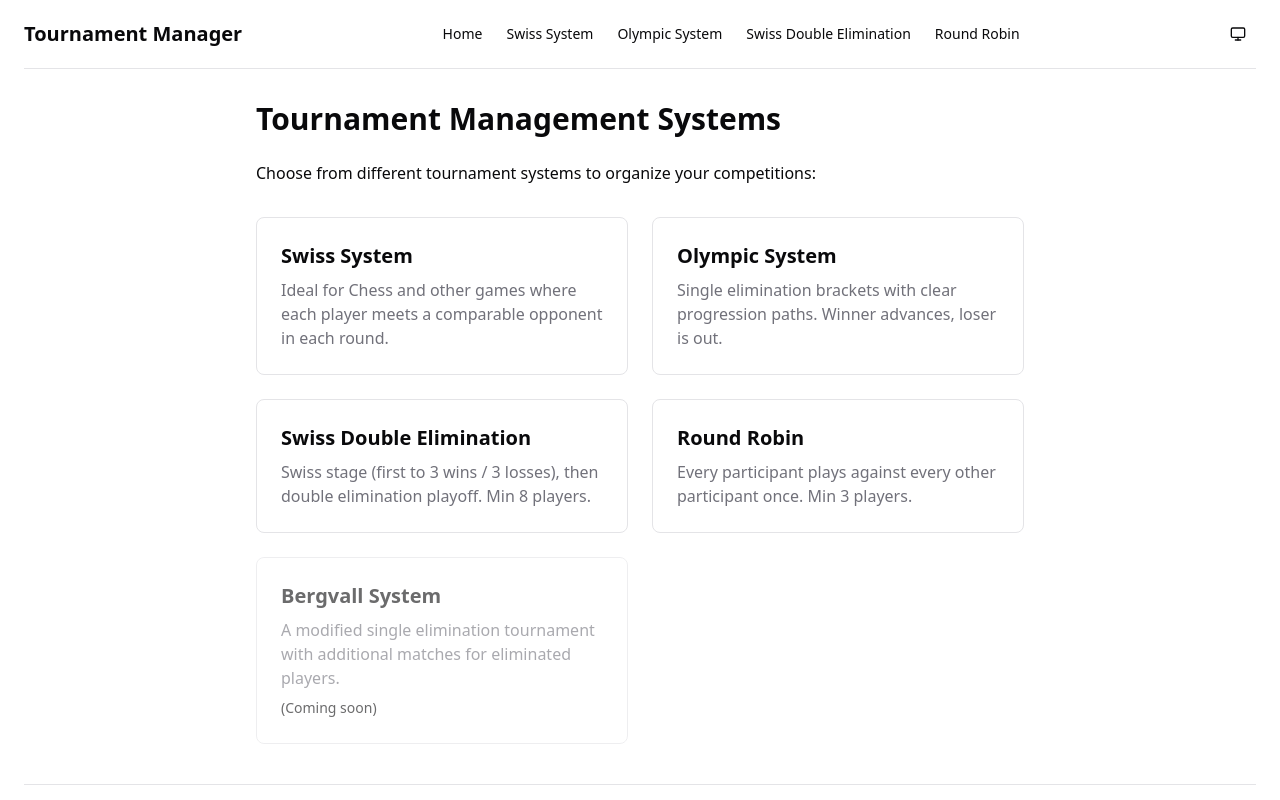
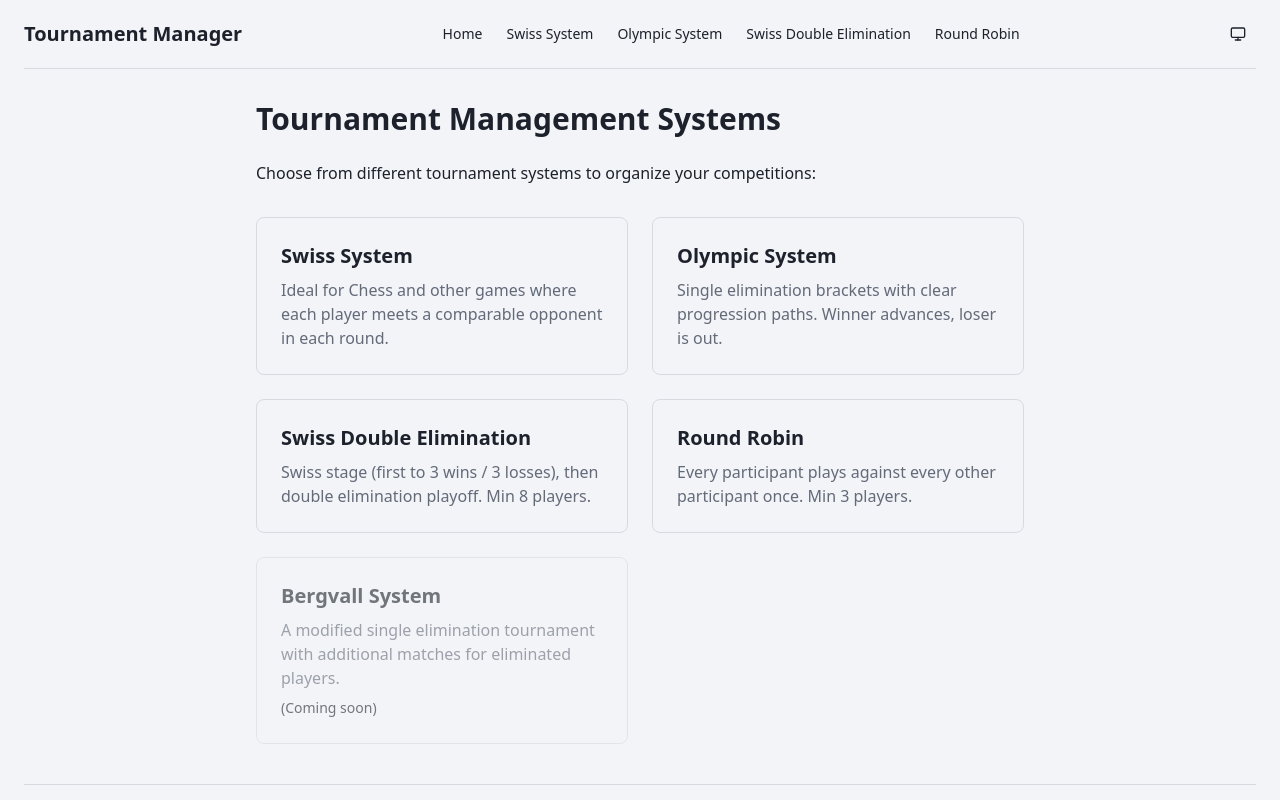
Before and after one commit to tsepakme/aiusha, a React (Vite) app: page / in a window 1280 px wide. Shown: the top 800 px of the page. Built offline with nearby package versions, Linux system fonts and the light colour scheme; no server answers.

Commit message:
Update CSS variables for light and dark themes

```diff
--- a/src/app/index.css
+++ b/src/app/index.css
@@ -3,57 +3,57 @@
 @tailwind utilities;
 @layer base {
   :root {
-    --background: 0 0% 100%;
-    --foreground: 240 10% 3.9%;
-    --card: 0 0% 100%;
-    --card-foreground: 240 10% 3.9%;
-    --popover: 0 0% 100%;
-    --popover-foreground: 240 10% 3.9%;
-    --primary: 240 5.9% 10%;
-    --primary-foreground: 0 0% 98%;
-    --secondary: 240 4.8% 95.9%;
-    --secondary-foreground: 240 5.9% 10%;
-    --muted: 240 4.8% 95.9%;
-    --muted-foreground: 240 3.8% 46.1%;
-    --accent: 240 4.8% 95.9%;
-    --accent-foreground: 240 5.9% 10%;
+    --background: 220 20% 96%;
+    --foreground: 222 22% 14%;
+    --card: 220 18% 99%;
+    --card-foreground: 222 22% 14%;
+    --popover: 220 18% 99%;
+    --popover-foreground: 222 22% 14%;
+    --primary: 222 32% 28%;
+    --primary-foreground: 210 20% 98%;
+    --secondary: 220 16% 91%;
+    --secondary-foreground: 222 22% 18%;
+    --muted: 220 16% 92%;
+    --muted-foreground: 220 10% 43%;
+    --accent: 220 16% 91%;
+    --accent-foreground: 222 22% 18%;
     --destructive: 0 84.2% 60.2%;
-    --destructive-foreground: 0 0% 98%;
-    --border: 240 5.9% 90%;
-    --input: 240 5.9% 90%;
-    --ring: 240 10% 3.9%;
-    --chart-1: 12 76% 61%;
-    --chart-2: 173 58% 39%;
-    --chart-3: 197 37% 24%;
-    --chart-4: 43 74% 66%;
-    --chart-5: 27 87% 67%;
+    --destructive-foreground: 210 20% 98%;
+    --border: 220 13% 86%;
+    --input: 220 13% 86%;
+    --ring: 222 32% 38%;
+    --chart-1: 215 65% 52%;
+    --chart-2: 160 45% 42%;
+    --chart-3: 28 70% 52%;
+    --chart-4: 265 55% 62%;
+    --chart-5: 345 58% 55%;
     --radius: 0.5rem
   }
   .dark {
-    --background: 240 10% 3.9%;
-    --foreground: 0 0% 98%;
-    --card: 240 10% 3.9%;
-    --card-foreground: 0 0% 98%;
-    --popover: 240 10% 3.9%;
-    --popover-foreground: 0 0% 98%;
-    --primary: 0 0% 98%;
-    --primary-foreground: 240 5.9% 10%;
-    --secondary: 240 3.7% 15.9%;
-    --secondary-foreground: 0 0% 98%;
-    --muted: 240 3.7% 15.9%;
-    --muted-foreground: 240 5% 64.9%;
-    --accent: 240 3.7% 15.9%;
-    --accent-foreground: 0 0% 98%;
+    --background: 222 22% 11%;
+    --foreground: 218 20% 91%;
+    --card: 222 20% 14%;
+    --card-foreground: 218 20% 91%;
+    --popover: 222 20% 15%;
+    --popover-foreground: 218 20% 91%;
+    --primary: 215 28% 76%;
+    --primary-foreground: 222 24% 16%;
+    --secondary: 220 16% 20%;
+    --secondary-foreground: 218 20% 91%;
+    --muted: 220 16% 19%;
+    --muted-foreground: 218 12% 66%;
+    --accent: 220 16% 21%;
+    --accent-foreground: 218 20% 93%;
     --destructive: 0 62.8% 30.6%;
-    --destructive-foreground: 0 0% 98%;
-    --border: 240 3.7% 15.9%;
-    --input: 240 3.7% 15.9%;
-    --ring: 240 4.9% 83.9%;
-    --chart-1: 220 70% 50%;
-    --chart-2: 160 60% 45%;
-    --chart-3: 30 80% 55%;
-    --chart-4: 280 65% 60%;
-    --chart-5: 340 75% 55%
+    --destructive-foreground: 218 20% 93%;
+    --border: 220 14% 24%;
+    --input: 220 14% 24%;
+    --ring: 215 28% 70%;
+    --chart-1: 215 70% 68%;
+    --chart-2: 160 48% 58%;
+    --chart-3: 28 75% 64%;
+    --chart-4: 265 65% 73%;
+    --chart-5: 345 68% 68%
   }
 }
 @layer base {
```
